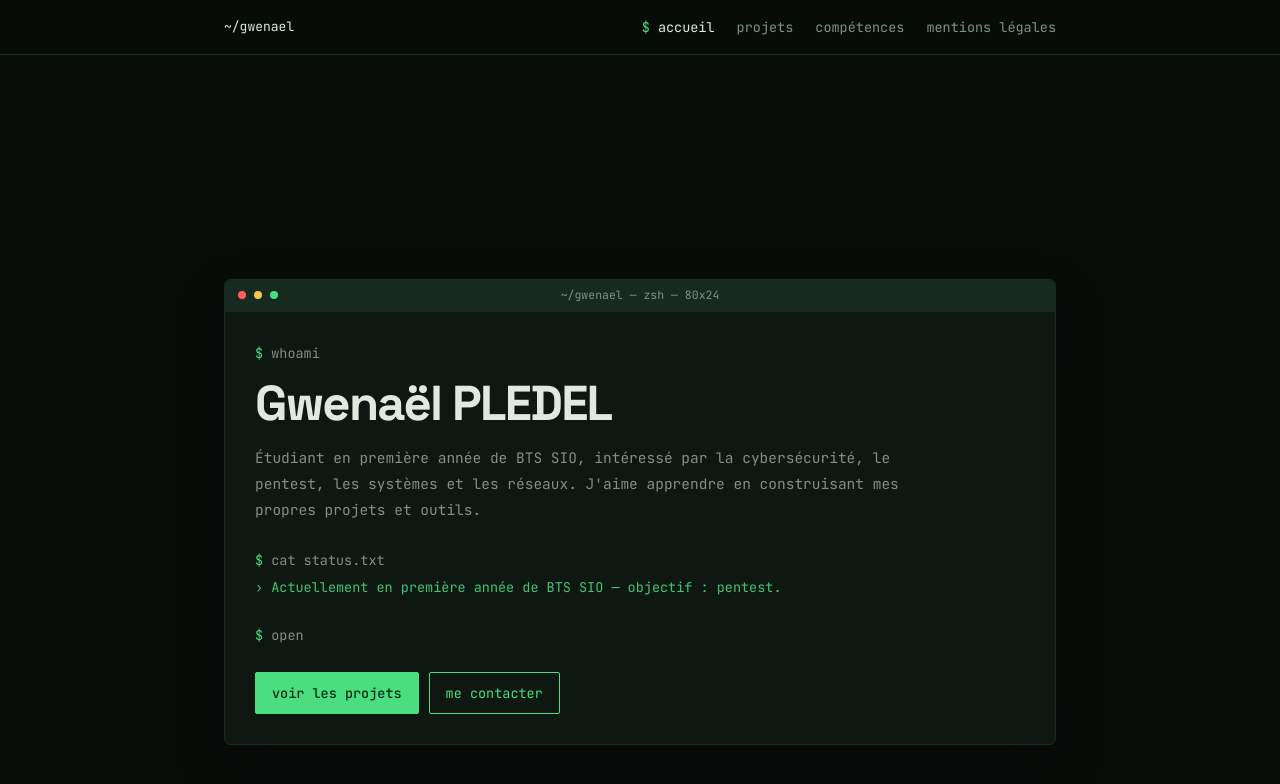
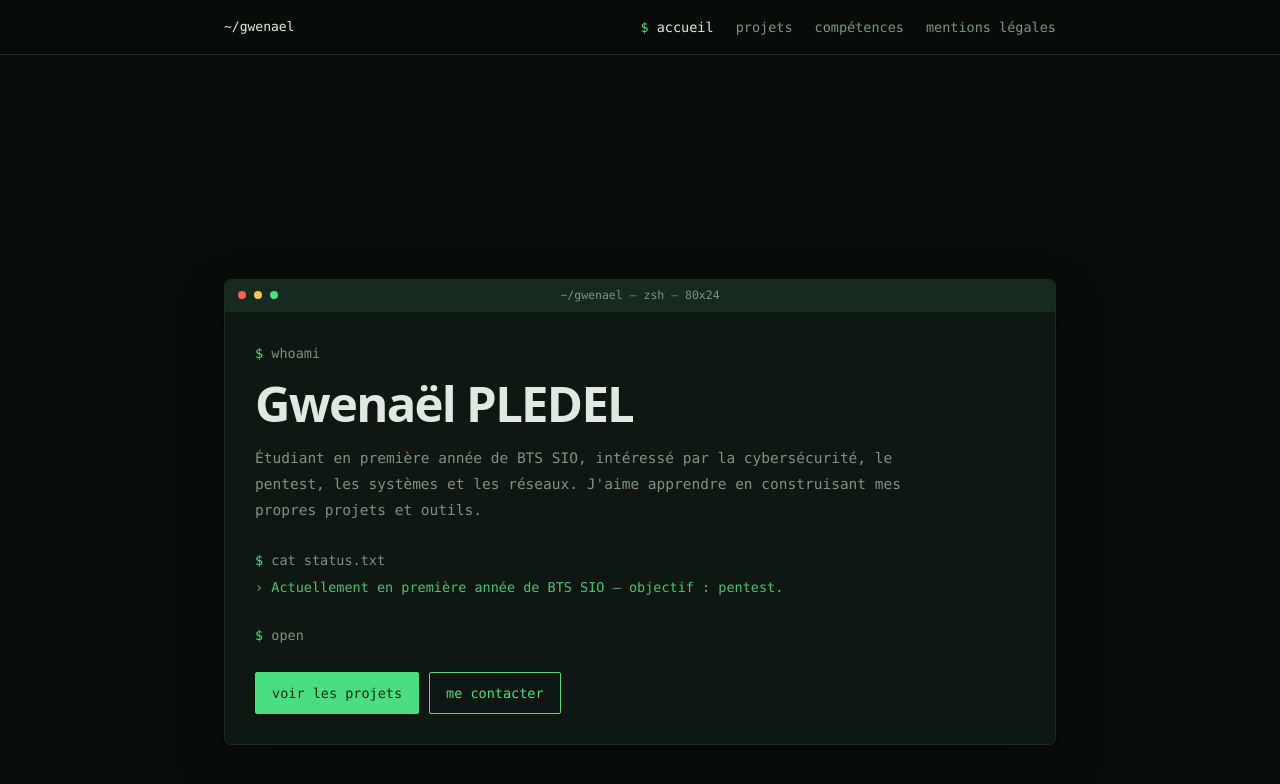
Before and after one commit to vzsca/Portfolio-Gwenael, a Jekyll site: the page built from index.html, in a window 1280 px wide and 900 px high. Shown: the top 784 px of the window. Built offline with Jekyll 4.4.1, drawn with Linux system fonts in a browser that asks for light colours.

Commit message:
style: remove unused legacy rules and tidy CSS

```diff
--- a/css/style.css
+++ b/css/style.css
@@ -10,8 +10,8 @@
   --green: #4ade80;
   --red: #ff5f56;
   --yellow: #f5c451;
-  --mono: "JetBrains Mono", ui-monospace, "SF Mono", Menlo, Consolas, monospace;
-  --display: "Space Grotesk", "JetBrains Mono", system-ui, sans-serif;
+  --mono: ui-monospace, "SFMono-Regular", Consolas, "Liberation Mono", monospace;
+  --display: system-ui, -apple-system, BlinkMacSystemFont, "Segoe UI", sans-serif;
 }
 * { box-sizing: border-box; }
 html { scroll-behavior: smooth; scroll-padding-top: 76px; background: var(--bg); }
@@ -28,7 +28,7 @@ nav a { color: var(--muted); font-size: 13.5px; transition: color .15s; }
 nav a:hover, nav a.active { color: var(--text); }
 nav a.active::before { content: "$ "; color: var(--green); }
 main { display: block; }
-.hero { min-height: calc(100svh - 54px); display: flex; align-items: center; justify-content: center;padding-top: 0px; padding-bottom: 28px; }
+.hero { min-height: calc(100svh - 54px); display: flex; align-items: center; justify-content: center; padding-top: 0; padding-bottom: 28px; }
 .term { background: var(--panel); border: 1px solid var(--line); border-radius: 7px; overflow: hidden; }
 .hero-term { width: 100%; max-width: 872px; box-shadow: 0 20px 50px rgba(0,0,0,.28); }
 .term-bar { position: relative; display: flex; align-items: center; gap: 8px; height: 32px; padding: 0 13px; background: var(--bar); border-bottom: 1px solid var(--line); color: var(--muted); font-size: 12.5px; }
```
